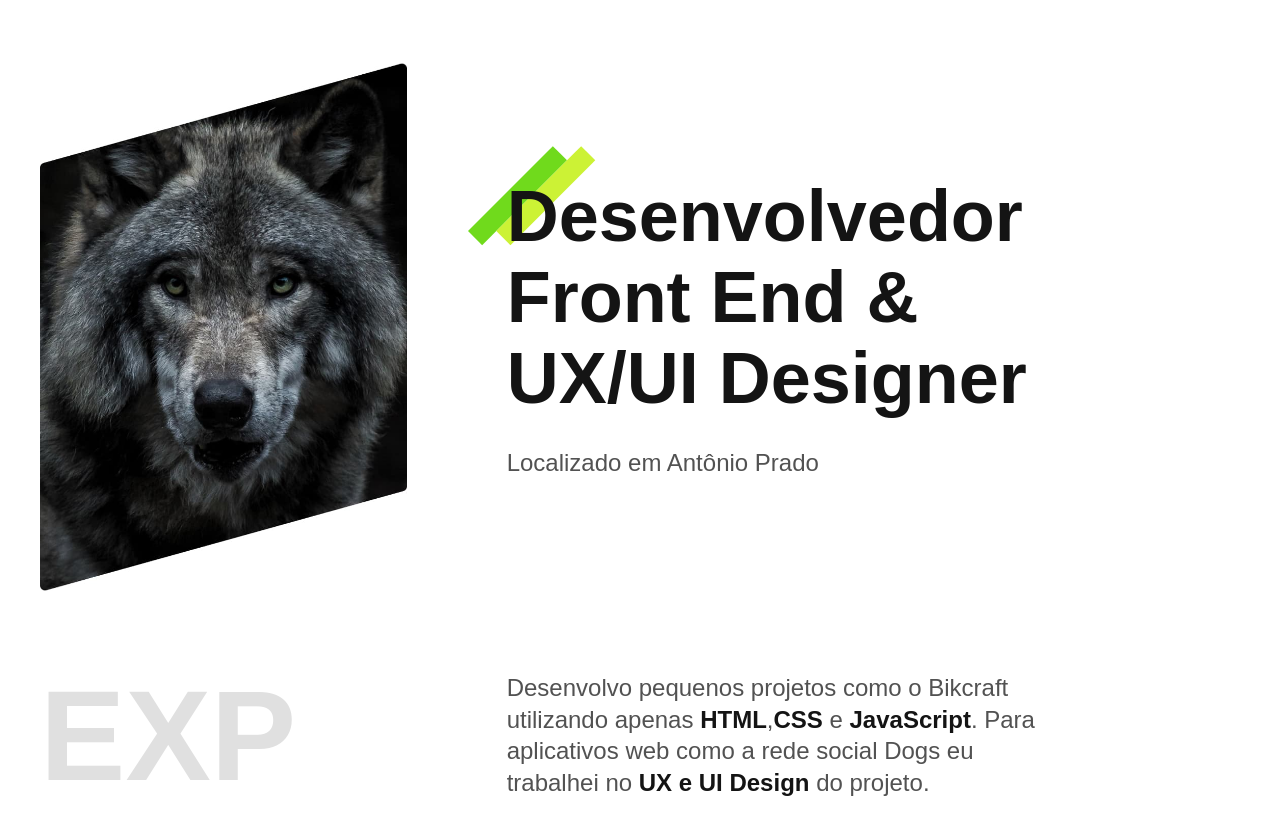
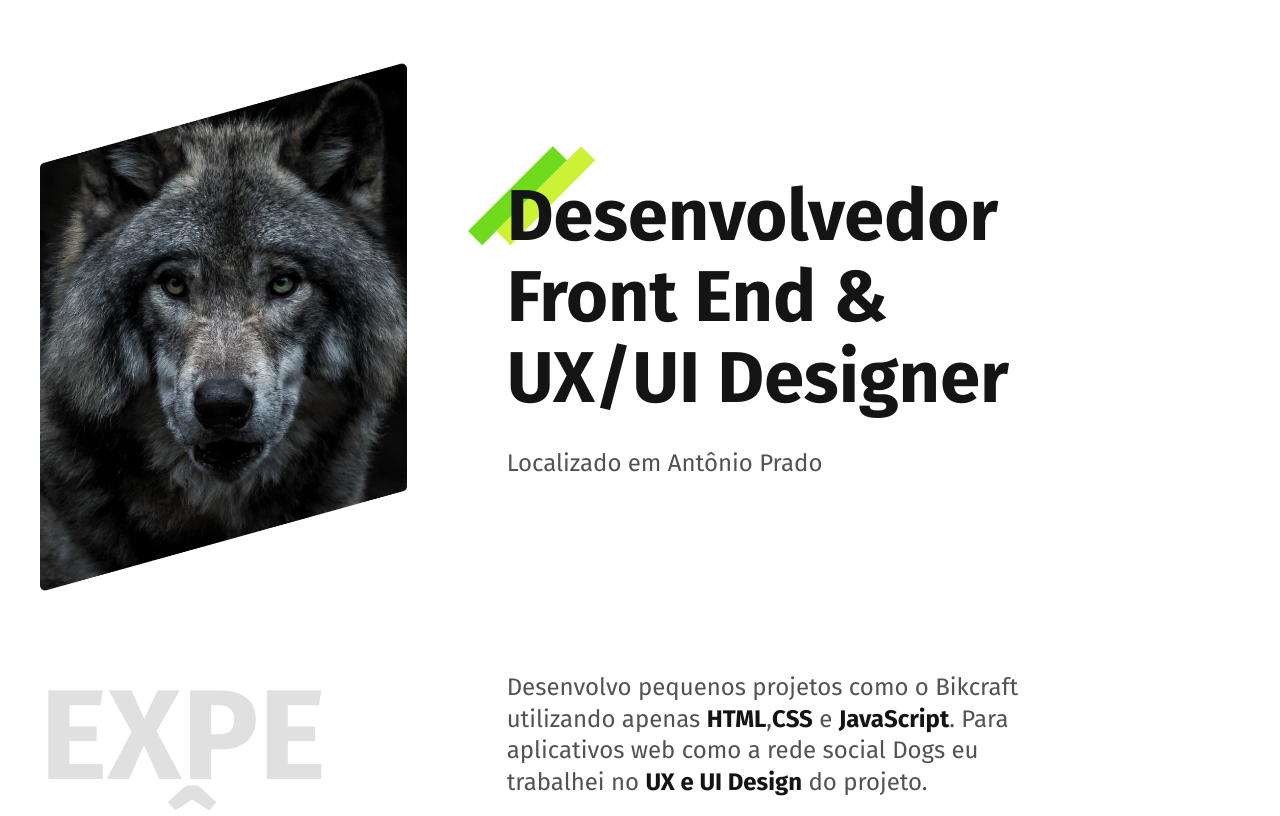
Before and after one commit to luisragnini/luisragnini.github.io, a plain HTML site: page index.html in a window 1280 px wide. Shown: the part 104-920 px from the top of the page. Drawn offline with Linux system fonts and the light colour scheme.

Commit message:
google fonts

```diff
--- a/index.html
+++ b/index.html
@@ -8,6 +8,9 @@
     <meta name="description" content="Desenvolvedor Front End e UX/UI Design">
     <link rel="stylesheet" href="./css/style.css" />
     <link rel="icon" href="./favicon.svg" type="image/svg+xml">
+    <link rel="preconnect" href="https://fonts.googleapis.com">
+<link rel="preconnect" href="https://fonts.gstatic.com" crossorigin>
+<link href="https://fonts.googleapis.com/css2?family=Fira+Sans:ital,wght@0,400;0,700;1,900&display=swap" rel="stylesheet">
   </head>
 
   <body>
```
